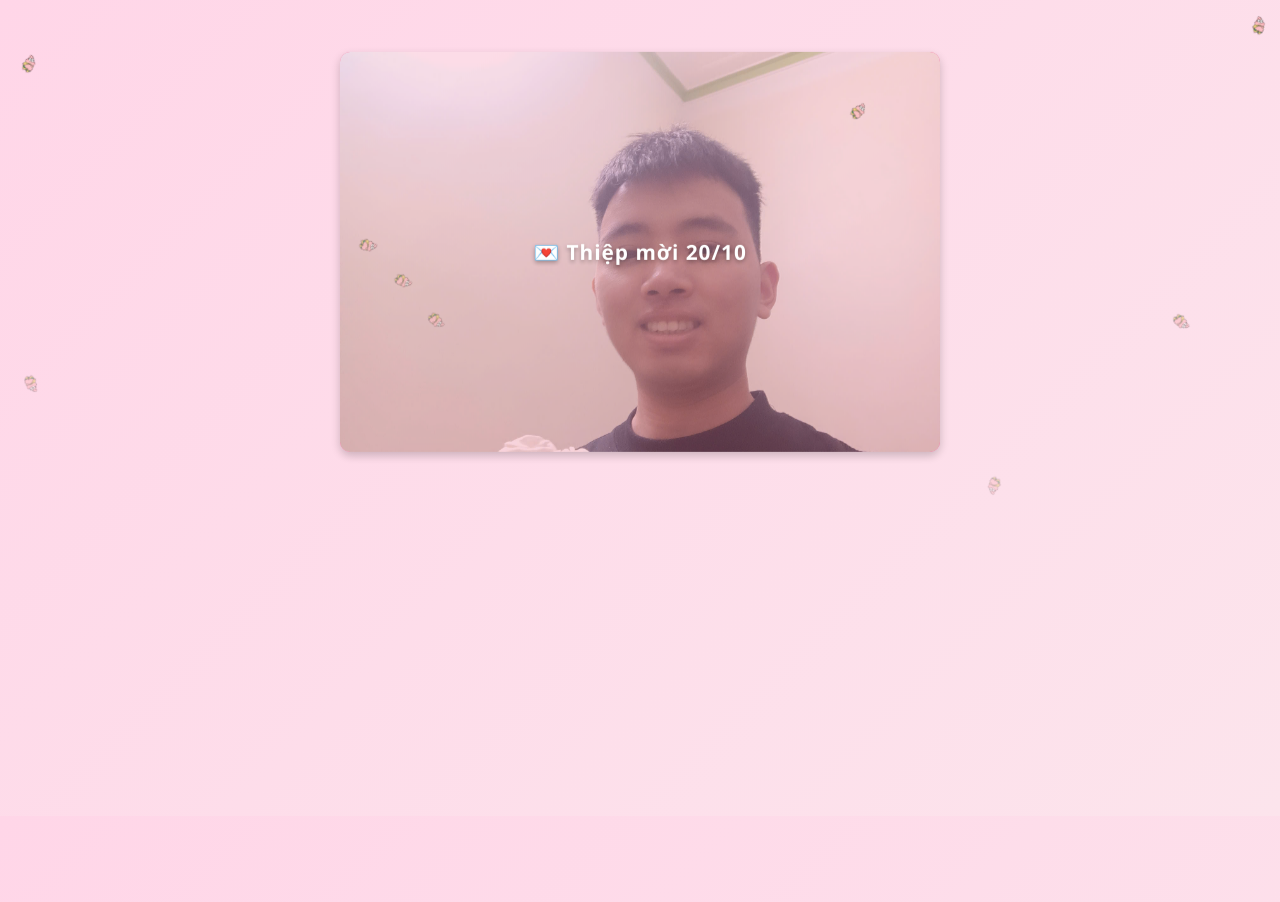
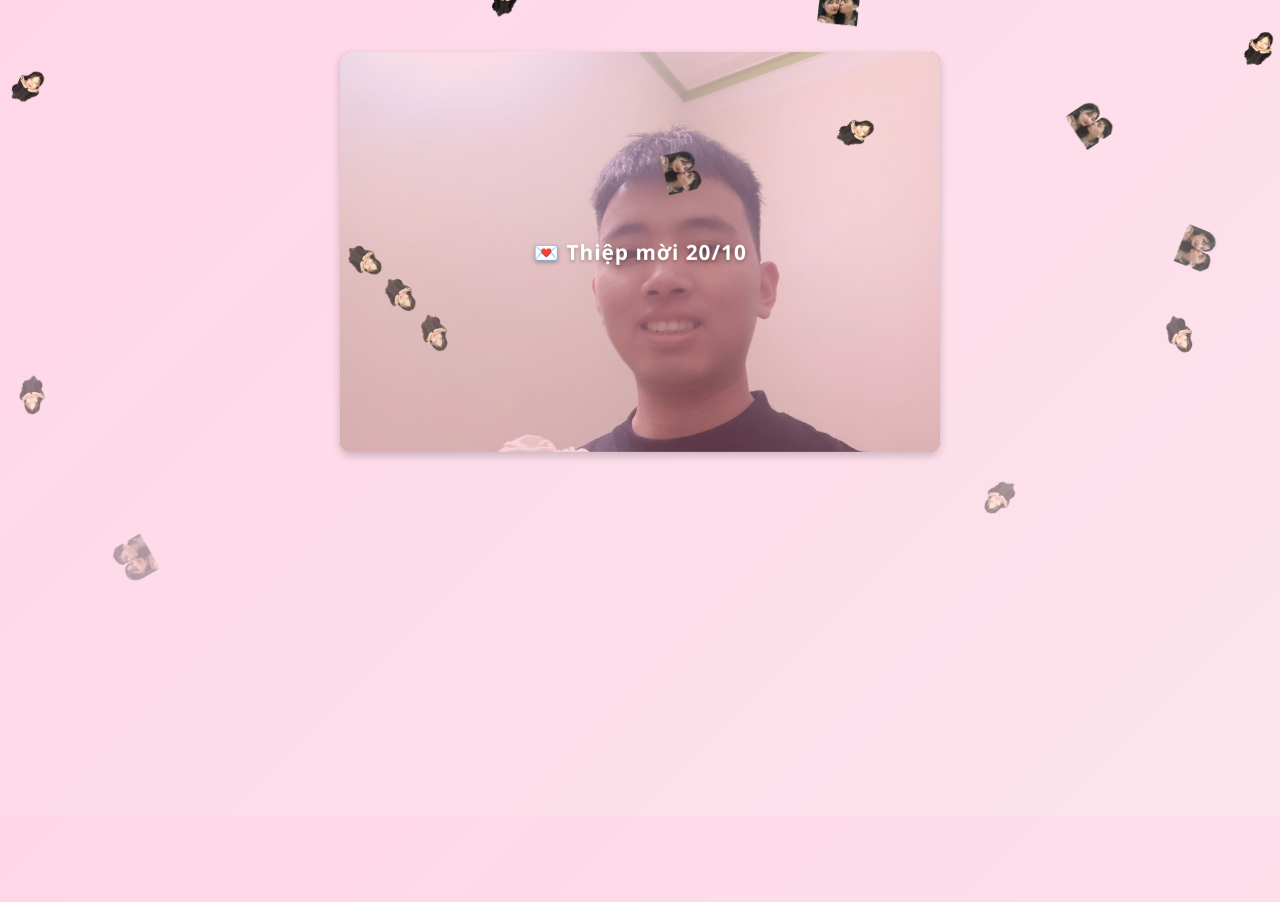
Before and after one commit to Quan2210/Invitation, a plain HTML site: page index.html in a window 1280 px wide. Drawn offline with Linux system fonts and the light colour scheme.

Commit message:
No message

```diff
--- a/script.js
+++ b/script.js
@@ -27,7 +27,17 @@ function createFlower() {
     document.body.appendChild(flower);
     setTimeout(() => flower.remove(), 10000);
 }
+function createFlower2() {
+    const flower2 = document.createElement('div');
+    flower2.classList.add('flower2');
+    flower2.style.left = Math.random() * window.innerWidth + 'px';
+    flower2.style.animationDuration = (5 + Math.random() * 5) + 's';
+    flower2.style.transform = `rotate(${Math.random() * 360}deg)`;
+    document.body.appendChild(flower2);
+    setTimeout(() => flower2.remove(), 10000);
+}
 setInterval(createFlower, 500);
+setInterval(createFlower2, 1000);
 
 // === Tạo bóng bay khi mở thiệp ===
 function createBalloons(count) {
--- a/style.css
+++ b/style.css
@@ -148,9 +148,21 @@ body {
 .flower {
     position: fixed;
     top: -50px;
-    width: 25px;
-    height: 25px;
-    background-image: url('inside.png');
+    width: 30px;
+    height: 60px;
+    background-image: url('inside3.png');
+    background-size: cover;
+    pointer-events: none;
+    opacity: 0.9;
+    animation: fall linear forwards;
+}
+
+.flower2 {
+    position: fixed;
+    top: -50px;
+    width: 40px;
+    height: 60px;
+    background-image: url('inside4.png');
     background-size: cover;
     pointer-events: none;
     opacity: 0.9;
```
Also changed, not shown: inside3.jpg (added), inside3.png (added), inside4.png (added), z7127897091325_9a2d9909bee7edbfdc5253cf6c4cdf4d.jpg (added).
